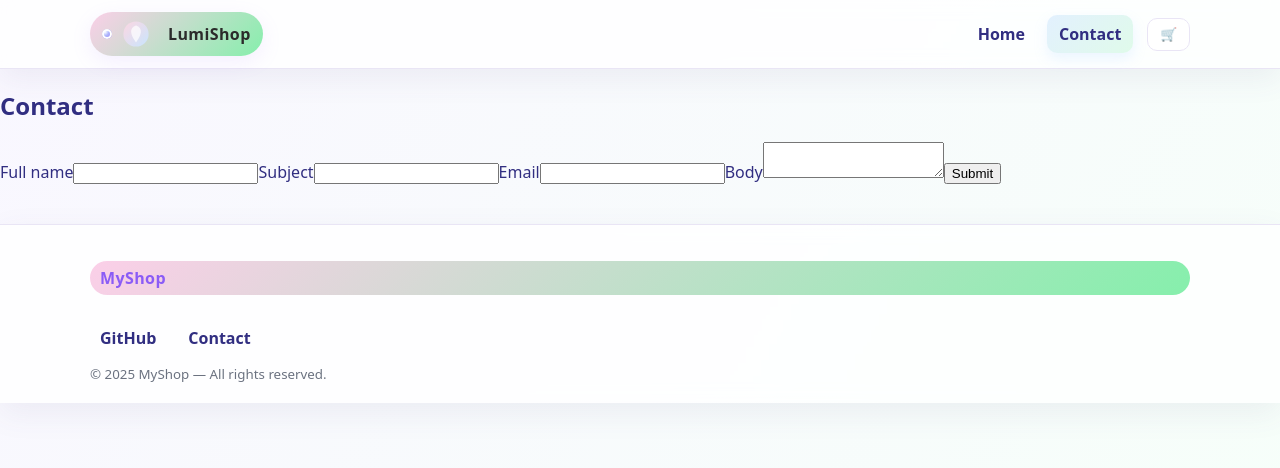
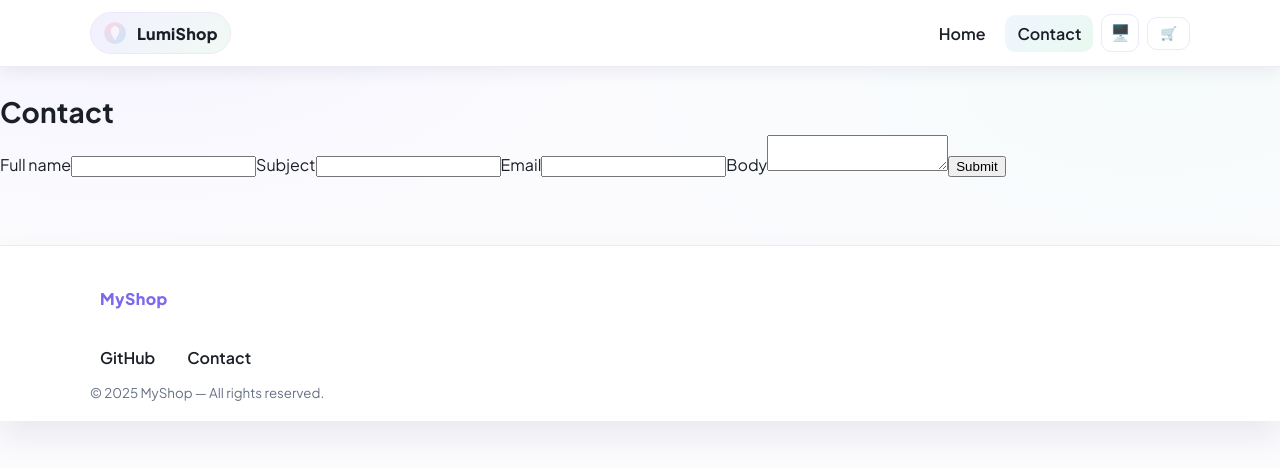
Before and after one commit to Mariengs/noroff-ecom, a React (Create React App) app: page /contact in a window 1280 px wide. Shown: the top 468 px of the page. Built offline with nearby package versions, Linux system fonts and the light colour scheme.

Commit message:
ThemeToggle
Dark - light - system

```diff
--- a/public/index.html
+++ b/public/index.html
@@ -4,6 +4,12 @@
     <meta charset="utf-8" />
     <meta name="viewport" content="width=device-width, initial-scale=1" />
     <link rel="icon" href="%PUBLIC_URL%/favicon.svg" type="image/svg+xml" />
+    <link rel="preconnect" href="https://fonts.gstatic.com" crossorigin />
+    <link
+      href="https://fonts.googleapis.com/css2?family=Plus+Jakarta+Sans:wght@400;500;600;700;800&display=swap"
+      rel="stylesheet"
+    />
+
     <!-- (valgfri fallback om du senere legger en ico): -->
     <!-- <link rel="icon" href="%PUBLIC_URL%/favicon.ico" /> -->
 
--- a/src/components/Header/Header.jsx
+++ b/src/components/Header/Header.jsx
@@ -2,6 +2,7 @@ import { NavLink } from "react-router-dom";
 import CartIcon from "../CartIcon/CartIcon";
 import styles from "./Header.module.css";
 import Logo from "../../assets/logo.svg"; // 👈 importér SVG som React-komponent
+import ThemeToggle from "../ThemeToggle/ThemeToggle";
 
 export default function Header() {
   return (
@@ -30,6 +31,7 @@ export default function Header() {
           >
             Contact
           </NavLink>
+          <ThemeToggle />
           <CartIcon />
         </div>
       </nav>
--- a/src/components/Header/Header.module.css
+++ b/src/components/Header/Header.module.css
@@ -2,23 +2,19 @@
   position: sticky;
   top: 0;
   z-index: 50;
-
-  /* “glass” over pastell-bakgrunnen */
-  backdrop-filter: saturate(140%) blur(8px);
-  background: var(--surface);
+  backdrop-filter: saturate(140%) blur(10px);
+  background: color-mix(in oklab, var(--surface) 85%, white 15%);
   border-bottom: 1px solid var(--border);
-  box-shadow: var(--shadow);
+  box-shadow: var(--shadow-sm);
 }
-
 .nav {
   display: flex;
   align-items: center;
   justify-content: space-between;
   gap: 12px;
-
   max-width: 1100px;
   margin: 0 auto;
-  padding: 12px 16px;
+  padding: 12px var(--space-4);
 }
 
 .brand {
@@ -26,98 +22,47 @@
   align-items: center;
   gap: 10px;
   font-weight: 800;
-  letter-spacing: 0.4px;
-  color: var(--brand-strong);
-  text-decoration: none;
+  letter-spacing: 0.3px;
+  color: var(--ink);
   padding: 8px 12px;
   border-radius: 999px;
-  background: linear-gradient(135deg, var(--accent-3), var(--accent-2));
-  color: #2b2b2b;
-  box-shadow: 0 6px 20px rgba(173, 128, 255, 0.12);
+  background: linear-gradient(
+    135deg,
+    rgba(184, 168, 255, 0.18),
+    rgba(174, 230, 197, 0.18)
+  );
+  border: 1px solid var(--border);
 }
-
-.brand::before {
-  content: "";
-  width: 10px;
-  height: 10px;
-  border-radius: 999px;
-  background: radial-gradient(
-      circle at 30% 30%,
-      #fff,
-      rgba(255, 255, 255, 0.2) 35%,
-      transparent 60%
-    ),
-    linear-gradient(135deg, var(--accent-1), var(--brand));
-  box-shadow: 0 0 0 2px #fff inset;
+.logo {
+  width: 24px;
+  height: 24px;
 }
 
 .links {
   display: flex;
   align-items: center;
-  gap: 10px;
+  gap: 8px;
 }
-
-/* Felles link-stil */
 .link {
   position: relative;
   display: inline-flex;
   align-items: center;
   padding: 8px 12px;
-  border-radius: 10px;
-  text-decoration: none;
+  border-radius: var(--radius-sm);
   color: var(--ink);
   font-weight: 600;
-  transition: transform 0.12s ease, background-color 0.2s ease,
-    box-shadow 0.2s ease;
+  transition: background var(--dur) var(--ease),
+    transform var(--dur) var(--ease), box-shadow var(--dur) var(--ease);
 }
-
-/* Subtil hover */
 .link:hover {
-  background: rgba(167, 139, 250, 0.1); /* lavendel-vask */
+  background: rgba(155, 139, 243, 0.12);
   transform: translateY(-1px);
-  box-shadow: 0 6px 14px rgba(167, 139, 250, 0.15);
+  box-shadow: var(--shadow-sm);
 }
-
-/* Fokus for tastatur – god a11y */
-.link:focus-visible {
-  outline: 2px solid var(--accent-1);
-  outline-offset: 2px;
-}
-
-/* Aktiv rute (NavLink) */
 .active {
   background: linear-gradient(
     135deg,
-    rgba(147, 197, 253, 0.25),
-    rgba(134, 239, 172, 0.25)
+    rgba(200, 224, 255, 0.28),
+    rgba(174, 230, 197, 0.28)
   );
-  box-shadow: 0 6px 14px rgba(147, 197, 253, 0.18);
 }
-
-/* CartIcon skal passe inn uten kantforstyrrelser */
-.links :global(button) {
-  margin-left: 4px;
-}
-
-.logo {
-  width: 28px;
-  height: 28px;
-  margin-right: 8px;
-}
-
-/* Responsivt: komprimer på små skjermer */
-@media (max-width: 700px) {
-  .nav {
-    padding: 10px 12px;
-  }
-  .links {
-    gap: 6px;
-  }
-  .link {
-    padding: 8px 10px;
-  }
-  .brand {
-    padding: 6px 10px;
-    font-weight: 700;
-  }
-}
--- a/src/components/ProductCard/ProductCard.jsx
+++ b/src/components/ProductCard/ProductCard.jsx
@@ -42,7 +42,7 @@ export default function ProductCard({ product }) {
         </div>
 
         <Link
-          className={styles.button}
+          className={`btn btn-primary ${styles.button}`}
           to={`/product/${id}`}
           aria-label={`View ${title}`}
         >
--- /dev/null
+++ b/src/components/ThemeToggle/ThemeToggle.jsx
@@ -0,0 +1,74 @@
+// src/components/ThemeToggle/ThemeToggle.jsx
+import { useEffect, useState } from "react";
+import styles from "./ThemeToggle.module.css";
+
+// liten utils for å lese systempreferanse
+function systemPrefersDark() {
+  return (
+    window.matchMedia &&
+    window.matchMedia("(prefers-color-scheme: dark)").matches
+  );
+}
+
+export default function ThemeToggle() {
+  const [mode, setMode] = useState(
+    () => localStorage.getItem("theme") || "system"
+  );
+  const isSystemDark = systemPrefersDark();
+
+  // bruk effekt for å anvende modus på <html>
+  useEffect(() => {
+    if (mode === "dark" || mode === "light") {
+      document.documentElement.setAttribute("data-theme", mode);
+      localStorage.setItem("theme", mode);
+    } else {
+      // system
+      document.documentElement.removeAttribute("data-theme");
+      localStorage.setItem("theme", "system");
+    }
+  }, [mode]);
+
+  // oppdater hvis bruker endrer systemtema mens appen er åpen og vi er i "system"
+  useEffect(() => {
+    const mq = window.matchMedia("(prefers-color-scheme: dark)");
+    const handler = () => {
+      if (mode === "system") {
+        // trigger re-render for ikon
+        setMode("system");
+      }
+    };
+    mq.addEventListener?.("change", handler);
+    return () => mq.removeEventListener?.("change", handler);
+  }, [mode]);
+
+  // sykle moduser: Light -> Dark -> System
+  function cycle() {
+    setMode((m) =>
+      m === "light" ? "dark" : m === "dark" ? "system" : "light"
+    );
+  }
+
+  // hvilket ikon/label?
+  const effectiveDark = mode === "dark" || (mode === "system" && isSystemDark);
+  const icon = mode === "system" ? "🖥️" : effectiveDark ? "☀️" : "🌙";
+  const label =
+    mode === "system"
+      ? "Following system theme (click to force light)"
+      : effectiveDark
+      ? "Dark theme (click for System)"
+      : "Light theme (click for Dark)";
+
+  return (
+    <button
+      type="button"
+      onClick={cycle}
+      className={styles.toggle}
+      aria-label={label}
+      title={label}
+    >
+      <span className={styles.icon} aria-hidden>
+        {icon}
+      </span>
+    </button>
+  );
+}
--- /dev/null
+++ b/src/components/ThemeToggle/ThemeToggle.module.css
@@ -0,0 +1,21 @@
+.toggle {
+  display: inline-flex;
+  align-items: center;
+  justify-content: center;
+  width: 38px;
+  height: 38px;
+  border-radius: 10px;
+  border: 1px solid var(--border);
+  background: var(--surface);
+  cursor: pointer;
+  transition: transform 180ms var(--ease), box-shadow 180ms var(--ease),
+    background 180ms var(--ease);
+}
+.toggle:hover {
+  transform: translateY(-1px);
+  box-shadow: var(--shadow-sm);
+}
+.icon {
+  font-size: 16px;
+  line-height: 1;
+}
--- a/src/index.css
+++ /dev/null
@@ -1,20 +0,0 @@
-body {
-  margin: 0;
-  font-family: -apple-system, BlinkMacSystemFont, "Segoe UI", "Roboto", "Oxygen",
-    "Ubuntu", "Cantarell", "Fira Sans", "Droid Sans", "Helvetica Neue",
-    sans-serif;
-  -webkit-font-smoothing: antialiased;
-  -moz-osx-font-smoothing: grayscale;
-}
-
-code {
-  font-family: source-code-pro, Menlo, Monaco, Consolas, "Courier New",
-    monospace;
-}
-
-.grid {
-  display: grid;
-  grid-template-columns: repeat(auto-fill, minmax(220px, 1fr));
-  gap: 16px;
-  margin-top: 20px;
-}
--- a/src/pages/Home/Home.jsx
+++ b/src/pages/Home/Home.jsx
@@ -48,7 +48,7 @@ export default function Home() {
 
   return (
     <section className="container--narrow">
-      <h1 className="home-title">Products</h1>
+      <h1>Products</h1>
       <p className="home-subtitle">Thoughtful products, quietly beautiful.</p>
 
       <SearchBar
--- a/src/styles/globals.css
+++ b/src/styles/globals.css
@@ -1,21 +1,37 @@
-/* styles/globals.css */
 :root {
-  /* Pastell-palett */
-  --pastel-bg: linear-gradient(120deg, #f9f7ff 0%, #f6fff9 100%);
-  --surface: #ffffffcc; /* lett “glass” */
-  --border: #e9e5f5;
-  --shadow: 0 10px 30px rgba(89, 82, 122, 0.08);
+  /* Pastell – mer dempet palett */
+  --bg: #fbfbfe;
+  --surface: #ffffff;
+  --ink: #1b1f27;
+  --muted: #667085;
 
-  --brand: #a78bfa; /* lavender */
-  --brand-strong: #8b5cf6;
-  --ink: #312e81; /* mørk, lilla-blå */
-  --muted: #6b7280; /* grå */
-  --accent-1: #93c5fd; /* sky */
-  --accent-2: #86efac; /* mint */
-  --accent-3: #fbcfe8; /* rosa */
+  --lavender: #b8a8ff; /* aksent */
+  --mint: #aee6c5;
+  --blush: #ffdbe8;
+  --sky: #cfe8ff;
 
+  --brand: #9b8bf3; /* primær aksent */
+  --brand-strong: #7b68ee;
+
+  /* Rammer, radius, skygge */
+  --border: #eceaf6;
+  --radius-sm: 10px;
   --radius: 14px;
-  --space: 16px;
+  --radius-lg: 18px;
+  --shadow-sm: 0 6px 16px rgba(23, 16, 53, 0.06);
+  --shadow: 0 14px 30px rgba(23, 16, 53, 0.08);
+
+  /* Spacing */
+  --space-1: 6px;
+  --space-2: 10px;
+  --space-3: 14px;
+  --space-4: 20px;
+  --space-5: 28px;
+  --space-6: 40px;
+
+  /* Bevegelse */
+  --ease: cubic-bezier(0.22, 0.61, 0.36, 1);
+  --dur: 180ms;
 }
 
 html,
@@ -23,96 +39,216 @@ body,
 #root {
   height: 100%;
 }
-
 body {
   margin: 0;
-  font-family: ui-sans-serif, system-ui, -apple-system, Segoe UI, Roboto, Arial,
-    sans-serif;
+  font-family: "Plus Jakarta Sans", ui-sans-serif, system-ui, -apple-system,
+    Segoe UI, Roboto, Arial, sans-serif;
+  font-feature-settings: "ss01" 1, "ss02" 1; /* litt mer sofistikert former hvis fonten støtter */
   color: var(--ink);
-  background: var(--pastel-bg);
+  background: radial-gradient(
+      800px 400px at 10% 0%,
+      rgba(180, 160, 255, 0.08),
+      transparent 60%
+    ),
+    radial-gradient(
+      800px 400px at 90% 10%,
+      rgba(206, 255, 232, 0.1),
+      transparent 65%
+    ),
+    var(--bg);
 }
 
 a {
   color: inherit;
+  text-decoration: none;
+}
+a:hover {
+  text-decoration: none;
 }
 
-/* en enkel container du kan gjenbruke */
+/* Layout helpers */
 .container {
   max-width: 1100px;
   margin: 0 auto;
-  padding: 0 16px;
+  padding: 0 var(--space-4);
+}
+.container--narrow {
+  max-width: 1000px;
+  margin: 0 auto;
+  padding: 0 var(--space-4);
 }
 
-.grid {
-  display: grid;
-  grid-template-columns: repeat(auto-fill, minmax(220px, 1fr));
-  gap: 16px;
+/* Seksjon-spacing */
+section {
+  padding-block: var(--space-5);
 }
 
-.grid {
-  display: grid;
-  grid-template-columns: repeat(auto-fill, minmax(220px, 1fr));
-  gap: 16px;
-  margin-top: 20px;
-
-  /* Pastell-bakgrunn */
-  background: linear-gradient(135deg, #fef6ff, #f0f9ff, #f9f9ff);
-  padding: 20px;
-  border-radius: 16px;
-  border: 1px solid rgba(167, 139, 250, 0.15);
-
-  /* Litt skygge for dybde */
-  box-shadow: 0 8px 18px rgba(167, 139, 250, 0.1);
+/* Overskrifter */
+h1,
+h2,
+h3 {
+  letter-spacing: 0.2px;
+}
+h1 {
+  font-size: 28px;
+  line-height: 1.2;
+  margin: 0 0 var(--space-1);
+}
+.home-subtitle {
+  margin: 0 0 var(--space-3);
+  color: var(--muted);
 }
 
-/* Smalere container for Home */
-.container--narrow {
-  max-width: 1000px; /* styr bredden her */
-  margin: 0 auto;
-  padding: 0 16px;
+/* Pastellkort-grid (kompakt, men elegant) */
+.grid--products {
+  display: grid !important;
+  grid-template-columns: repeat(auto-fill, minmax(200px, 1fr));
+  gap: var(--space-3);
+  background: linear-gradient(135deg, #fff, #fbfcff);
+  padding: var(--space-3);
+  border-radius: var(--radius-lg);
+  border: 1px solid var(--border);
+  box-shadow: var(--shadow-sm);
 }
 
-/* Kompakt produkt-grid (små kort, ikke full bredde) */
-.grid--products {
-  display: grid;
-  grid-template-columns: repeat(auto-fill, minmax(180px, 1fr)); /* små kort */
-  gap: 14px; /* litt mindre gap */
-  background: linear-gradient(135deg, #fef6ff, #f0f9ff, #f9f9ff);
-  padding: 14px;
-  border-radius: 14px;
-  border: 1px solid rgba(167, 139, 250, 0.15);
-  box-shadow: 0 6px 16px rgba(167, 139, 250, 0.08);
+/* Knapper – sans serif, ren kontur */
+.btn {
+  display: inline-flex;
+  align-items: center;
+  justify-content: center;
+  gap: 8px;
+  padding: 10px 14px;
+  border-radius: var(--radius-sm);
+  border: 1px solid var(--border);
+  background: var(--surface);
+  color: var(--ink);
+  font-weight: 700;
+  font-size: 0.95rem;
+  transition: transform var(--dur) var(--ease),
+    box-shadow var(--dur) var(--ease), background var(--dur) var(--ease);
+}
+.btn:hover {
+  transform: translateY(-1px);
+  box-shadow: var(--shadow-sm);
+}
+.btn-primary {
+  background: linear-gradient(
+    135deg,
+    rgba(207, 232, 255, 0.45),
+    rgba(174, 230, 197, 0.45)
+  );
+  border-color: var(--border);
 }
 
-/* Litt typografi på Home-heading/undertittel (valgfritt) */
-.home-title {
-  margin: 0 0 6px;
-}
-.home-subtitle {
-  margin: 0 0 14px;
-  color: var(--muted, #6b7280);
-  font-size: 0.95rem;
+@media (prefers-reduced-motion: reduce) {
+  * {
+    animation-duration: 0.001ms !important;
+    animation-iteration-count: 1 !important;
+    transition-duration: 0.001ms !important;
+  }
 }
 
-/* Skeleton shimmer */
-@keyframes pastelShimmer {
-  0% {
-    background-position: -200% 0;
+/* 🌙 Dark Pastel Mode */
+@media (prefers-color-scheme: dark) {
+  :root {
+    --bg: #16161d;
+    --surface: #1e1f27;
+    --ink: #f3f4f7;
+    --muted: #a1a5b3;
+
+    --lavender: #b8a8ff; /* pastel aksenter funker fortsatt på mørkt */
+    --mint: #7ed9af;
+    --blush: #ffb6c9;
+    --sky: #9ecbff;
+
+    --brand: #b8a8ff;
+    --brand-strong: #9b8bf3;
+
+    --border: #2a2b36;
+    --shadow-sm: 0 6px 16px rgba(0, 0, 0, 0.4);
+    --shadow: 0 14px 30px rgba(0, 0, 0, 0.55);
   }
-  100% {
-    background-position: 200% 0;
+
+  body {
+    background: radial-gradient(
+        800px 400px at 10% 0%,
+        rgba(184, 168, 255, 0.08),
+        transparent 60%
+      ),
+      radial-gradient(
+        800px 400px at 90% 10%,
+        rgba(174, 230, 197, 0.08),
+        transparent 65%
+      ),
+      var(--bg);
+    color: var(--ink);
+  }
+
+  .card {
+    background: var(--surface);
+    border: 1px solid var(--border);
+    box-shadow: var(--shadow-sm);
+  }
+
+  .brand {
+    background: linear-gradient(
+      135deg,
+      rgba(184, 168, 255, 0.18),
+      rgba(174, 230, 197, 0.18)
+    );
+    color: var(--ink);
+  }
+
+  .link:hover {
+    background: rgba(184, 168, 255, 0.12);
+  }
+
+  .active {
+    background: linear-gradient(
+      135deg,
+      rgba(155, 139, 243, 0.25),
+      rgba(174, 230, 197, 0.25)
+    );
   }
 }
-.skeleton {
-  position: relative;
-  overflow: hidden;
-  background: linear-gradient(
-    90deg,
-    rgba(247, 244, 255, 0.9) 0%,
-    rgba(230, 249, 255, 0.9) 50%,
-    rgba(247, 244, 255, 0.9) 100%
-  );
-  background-size: 200% 100%;
-  animation: pastelShimmer 1.4s ease-in-out infinite;
-  border-radius: 10px;
+
+/* Manuell override – høyere spesifisitet enn :root og media-regler */
+:root[data-theme="dark"] {
+  --bg: #16161d;
+  --surface: #1e1f27;
+  --ink: #f3f4f7;
+  --muted: #a1a5b3;
+
+  --lavender: #b8a8ff;
+  --mint: #7ed9af;
+  --blush: #ffb6c9;
+  --sky: #9ecbff;
+
+  --brand: #b8a8ff;
+  --brand-strong: #9b8bf3;
+
+  --border: #2a2b36;
+  --shadow-sm: 0 6px 16px rgba(0, 0, 0, 0.4);
+  --shadow: 0 14px 30px rgba(0, 0, 0, 0.55);
 }
+
+/* Viktig: vi trenger også en LIGHT override for å kunne tvinge lys
+   selv om systemet er i dark (media-regelen). */
+:root[data-theme="light"] {
+  --bg: #fbfbfe;
+  --surface: #ffffff;
+  --ink: #1b1f27;
+  --muted: #667085;
+
+  --lavender: #b8a8ff;
+  --mint: #aee6c5;
+  --blush: #ffdbe8;
+  --sky: #cfe8ff;
+
+  --brand: #9b8bf3;
+  --brand-strong: #7b68ee;
+
+  --border: #eceaf6;
+  --shadow-sm: 0 6px 16px rgba(23, 16, 53, 0.06);
+  --shadow: 0 14px 30px rgba(23, 16, 53, 0.08);
+}
```
Also changed, not shown: src/components/ProductCard/ProductCard.module.css (+31 -67 lines), src/index.js (+8 -0 lines).
